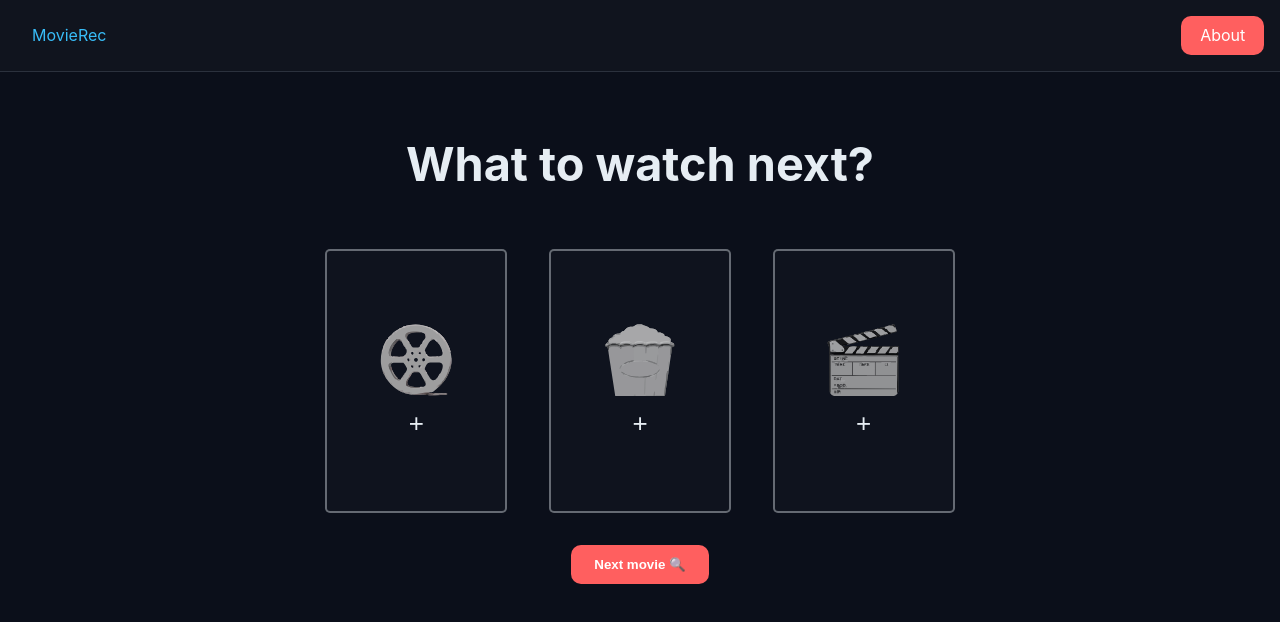
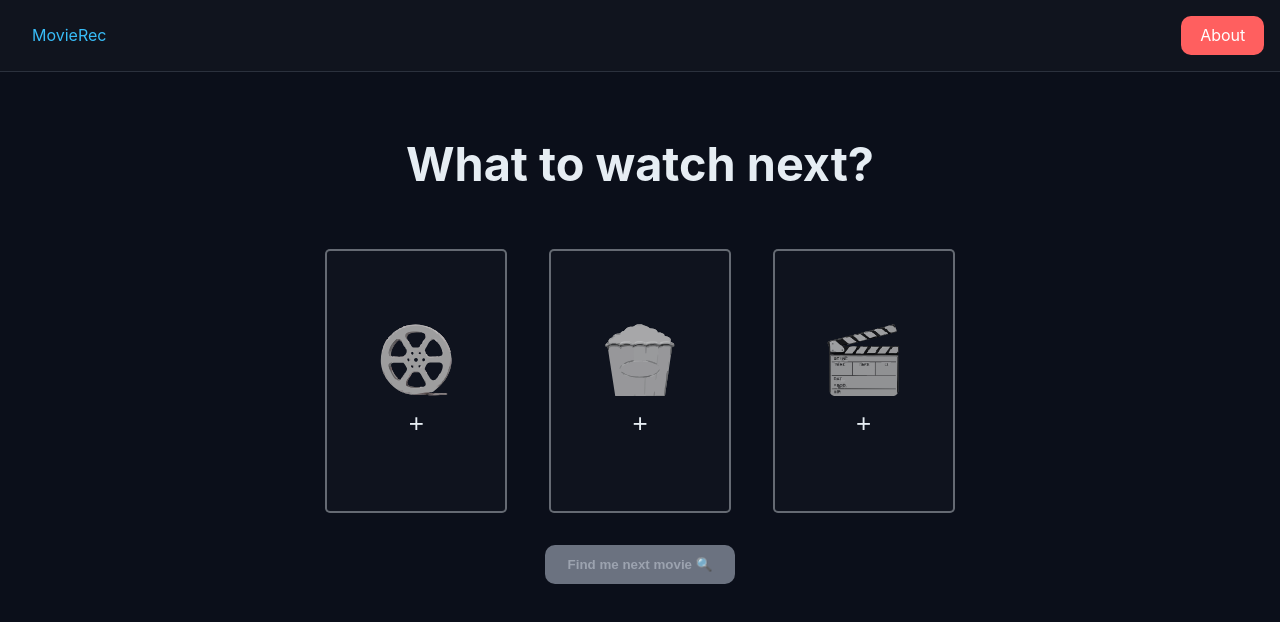
Before and after one commit to yogeshdevnani/movie-recommendation-app, a React (Vite) app: page / in a window 1280 px wide. Shown: the top 622 px of the page. Built offline with nearby package versions, Linux system fonts and the light colour scheme.

Commit message:
disable search button for less than 2 movies selected

```diff
--- a/src/components/MovieSelector/MovieSelector.jsx
+++ b/src/components/MovieSelector/MovieSelector.jsx
@@ -13,6 +13,7 @@ const MovieSelector = () => {
   const [results, setResults] = React.useState([])
   const [selectedTiles, setSelectedTiles] = React.useState([null, null, null])
   const [selectedMovies, setSelectedMovies] = React.useState([])
+  const [showTooltip, setShowTooltip] = React.useState(false)
 
   React.useEffect(() => {
     const onKeyDown = (e) => {
@@ -90,6 +91,13 @@ const MovieSelector = () => {
     setError('')
   }
 
+  const handleButtonClick = () => {
+    if (selectedMovies.length < 2) {
+      setShowTooltip(true)
+      setTimeout(() => setShowTooltip(false), 2000)
+    }
+  }
+
   return (
     <section className="homepage-hero">
       {showSearch && (
@@ -160,7 +168,22 @@ const MovieSelector = () => {
           )
         })}
       </div>
-      <button className="btn-primary">Next movie 🔍</button>
+      <div className="button-container">
+        <button
+          className={`btn-primary ${selectedMovies.length < 2 ? 'disabled' : ''}`}
+          disabled={selectedMovies.length < 2}
+          onClick={handleButtonClick}
+          onMouseEnter={() => selectedMovies.length < 2 && setShowTooltip(true)}
+          onMouseLeave={() => setShowTooltip(false)}
+        >
+          Find me next movie 🔍
+        </button>
+        {showTooltip && selectedMovies.length < 2 && (
+          <div className="tooltip">
+            Pick at least 2 movies to find your next similar movie
+          </div>
+        )}
+      </div>
     </section>
   )
 }
--- a/src/index.css
+++ b/src/index.css
@@ -74,6 +74,48 @@ h1 {
   border: none;
   cursor: pointer;
   font-weight: 600;
+}
+
+.btn-primary.disabled {
+  background: #6b7280;
+  color: #9ca3af;
+  cursor: not-allowed;
+}
+
+.btn-primary.disabled:hover {
+  background: #6b7280;
+  color: #9ca3af;
+}
+
+.button-container {
+  position: relative;
+  display: inline-block;
+}
+
+.tooltip {
+  position: absolute;
+  bottom: 100%;
+  left: 50%;
+  transform: translateX(-50%);
+  background: #1f2937;
+  color: #ffffff;
+  padding: 0.5rem 0.75rem;
+  border-radius: 6px;
+  font-size: 0.875rem;
+  white-space: nowrap;
+  margin-bottom: 0.5rem;
+  z-index: 10;
+  box-shadow: 0 4px 6px -1px rgba(0, 0, 0, 0.1);
+}
+
+.tooltip::after {
+  content: '';
+  position: absolute;
+  top: 100%;
+  left: 50%;
+  transform: translateX(-50%);
+  border: 5px solid transparent;
+  border-top-color: #1f2937;
 }
 
 .homepage-hero {
```
